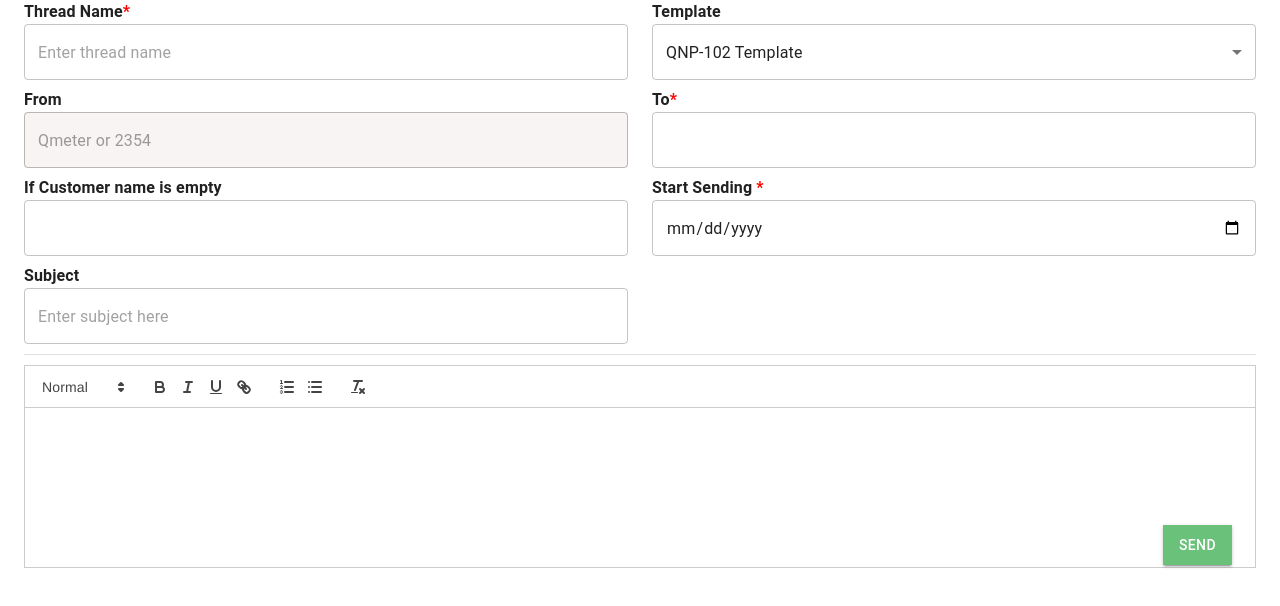
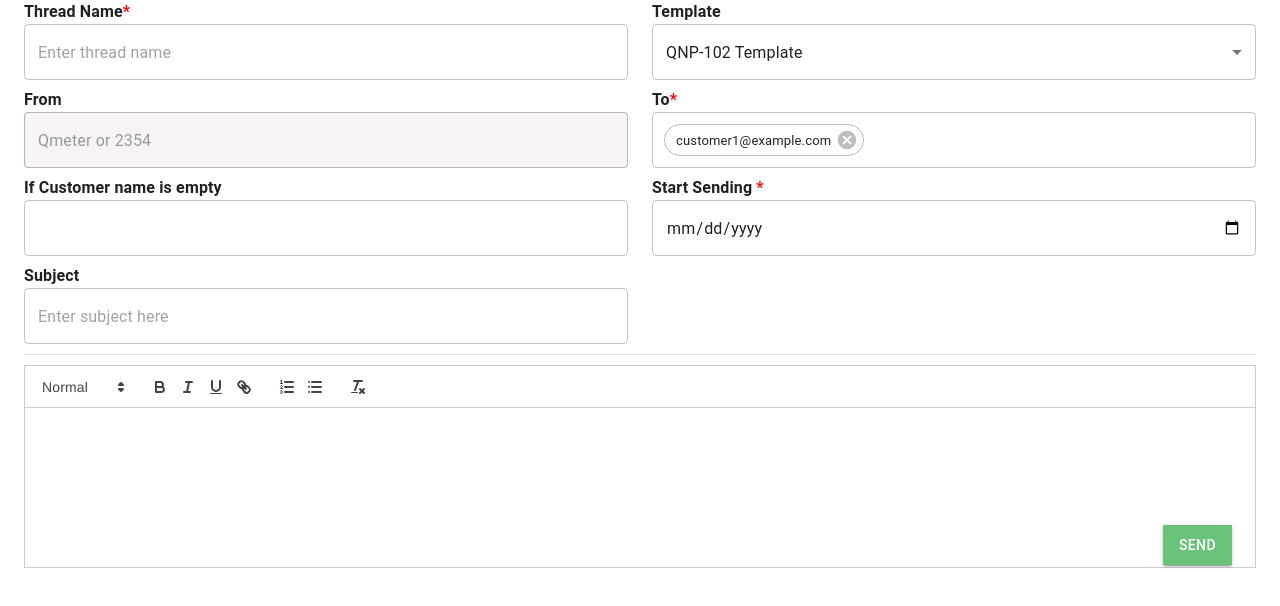
Before and after one commit to livinginatent/qmeter-task, a React (Create React App) app: page / in a window 1280 px wide. Shown: the top 606 px of the page. Built offline with nearby package versions, Linux system fonts and the light colour scheme.

Commit message:
updates on 'to' field

```diff
--- a/src/component/MailThread.js
+++ b/src/component/MailThread.js
@@ -9,6 +9,8 @@ import {
   Typography,
   Divider,
   Button,
+  Autocomplete,
+  Chip,
 } from "@mui/material";
 import React, { useState } from "react";
 import ReactQuill from "react-quill";
@@ -42,7 +44,6 @@ const MailThread = () => {
     customerName,
     subject,
     dropdownOption,
-    to,
     startSending,
     editorContent,
   } = formData;
@@ -67,6 +68,26 @@ const MailThread = () => {
     // Submit the formData object, including the editor content
     console.log(formData);
   };
+
+  /* const emailList = [
+  { title: "customer1@example.com", group: "Customers" },
+  { title: "customer2@example.com", group: "Customers" },
+
+]; */
+
+ /*  const [emailList, setEmailList] = useState([
+    { title: "customer1@example.com", group: "Customers" },
+    { title: "customer2@example.com", group: "Customers" },
+    { title: "customer2@example.com", group: "Receivers" },
+    { title: "customer2@example.com", group: "Receivers" },
+  ]);
+ */
+  const emailList = [
+    { title: "customer1@example.com", group: "Customers" },
+    { title: "customer2@example.com", group: "Customers" },
+    { title: "wedexample.com", group: "Receivers" },
+    { title: "wdf@example.com", group: "Receivers" },
+  ];
 
   return (
     <>
@@ -101,7 +122,7 @@ const MailThread = () => {
                 value={dropdownOption}
                 placeholder="Enter subject here"
                 onChange={onChange}
-                single='true'
+                single="true"
               >
                 <MenuItem value={dropdownOption}>QNP-102 Template</MenuItem>
               </Field>
@@ -121,7 +142,26 @@ const MailThread = () => {
             </Grid>
             <Grid item xs={6}>
               <FieldName>To{asterisk}</FieldName>
-              <Field name="to" value={to} onChange={onChange} />
+              <Autocomplete
+                multiple
+                id="tags-filled"
+                options={emailList.map((option) => option.title)}
+                groupBy={(option) => option.group}
+                defaultValue={[emailList[0].title]}
+                freeSolo
+                renderTags={(value, getTagProps) =>
+                  value.map((option, index) => (
+                    <Chip
+                      variant="outlined"
+                      label={option}
+                      {...getTagProps({ index })}
+                    />
+                  ))
+                }
+                renderInput={(params) => (
+                  <TextField {...params} variant="outlined" />
+                )}
+              />
             </Grid>
             <Grid item xs={6}>
               <FieldName>If Customer name is empty</FieldName>
@@ -134,6 +174,7 @@ const MailThread = () => {
             <Grid item xs={6}>
               <FieldName>Start Sending {asterisk}</FieldName>
               <Field
+                name="startSending"
                 value={startSending}
                 type="date"
                 placeholder="Select date"
@@ -174,9 +215,7 @@ const MailThread = () => {
           </Button>
         </Container>
       </Container>
-      <Container>
-
-      </Container>
+      <Container></Container>
     </>
   );
 };
```
